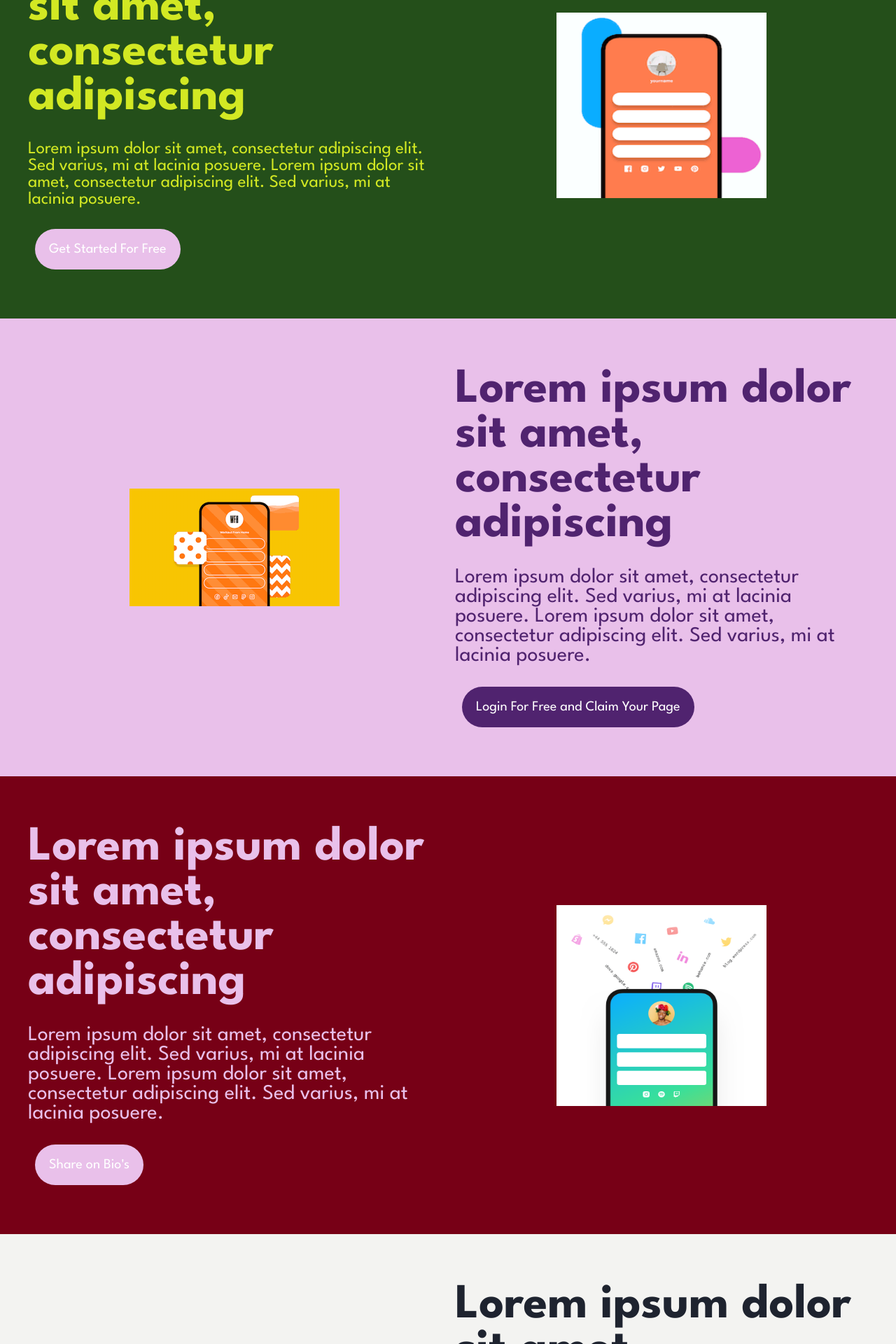
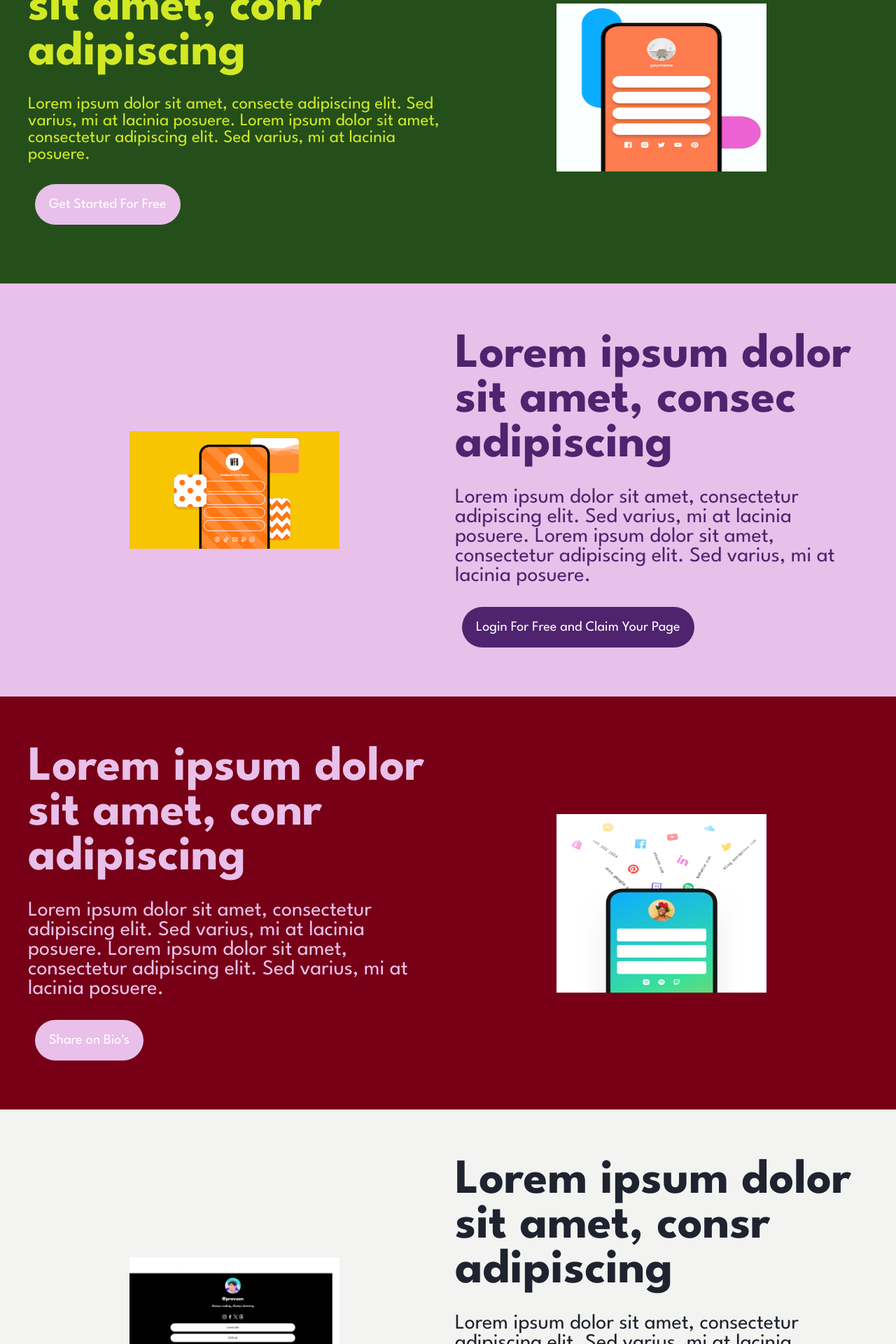
Before and after one commit to praveensubramani07/exhibit_react, a React (Create React App) app: page / in a window 1280 px wide. Shown: the part 240-2160 px from the top of the page at 70% size. Built offline with nearby package versions, Linux system fonts and the light colour scheme.

Commit message:
Update Home.js

```diff
--- a/src/componenet/Home.js
+++ b/src/componenet/Home.js
@@ -17,11 +17,11 @@ function Home(){
             <div class="container">
                 <div class="left-div">
                     <p className='big-text'>
-                    Lorem ipsum dolor sit amet, consectetur adipiscing
+                    Lorem ipsum dolor sit amet, conr adipiscing
 
                     </p>
                     <p className='small-text'>
-                    Lorem ipsum dolor sit amet, consectetur adipiscing elit. Sed varius, mi at lacinia posuere.
+                    Lorem ipsum dolor sit amet, consecte adipiscing elit. Sed varius, mi at lacinia posuere.
                     Lorem ipsum dolor sit amet, consectetur adipiscing elit. Sed varius, mi at lacinia posuere.
                     </p>
                     <div className='button-con'>
@@ -45,7 +45,7 @@ function Home(){
                 </div>
                 <div class="right-div">
                     <p className='big-text'>
-                    Lorem ipsum dolor sit amet, consectetur adipiscing
+                    Lorem ipsum dolor sit amet, consec adipiscing
 
                     </p>
                     <p className='small-text'>
@@ -66,7 +66,7 @@ function Home(){
             <div class="container-2">
                 <div class="left-div">
                     <p className='big-text'>
-                    Lorem ipsum dolor sit amet, consectetur adipiscing
+                    Lorem ipsum dolor sit amet, conr adipiscing
 
                     </p>
                     <p className='small-text'>
@@ -94,7 +94,7 @@ function Home(){
                 </div>
                 <div class="right-div">
                     <p className='big-text'>
-                    Lorem ipsum dolor sit amet, consectetur adipiscing
+                    Lorem ipsum dolor sit amet, consr adipiscing
 
                     </p>
                     <p className='small-text'>
```
